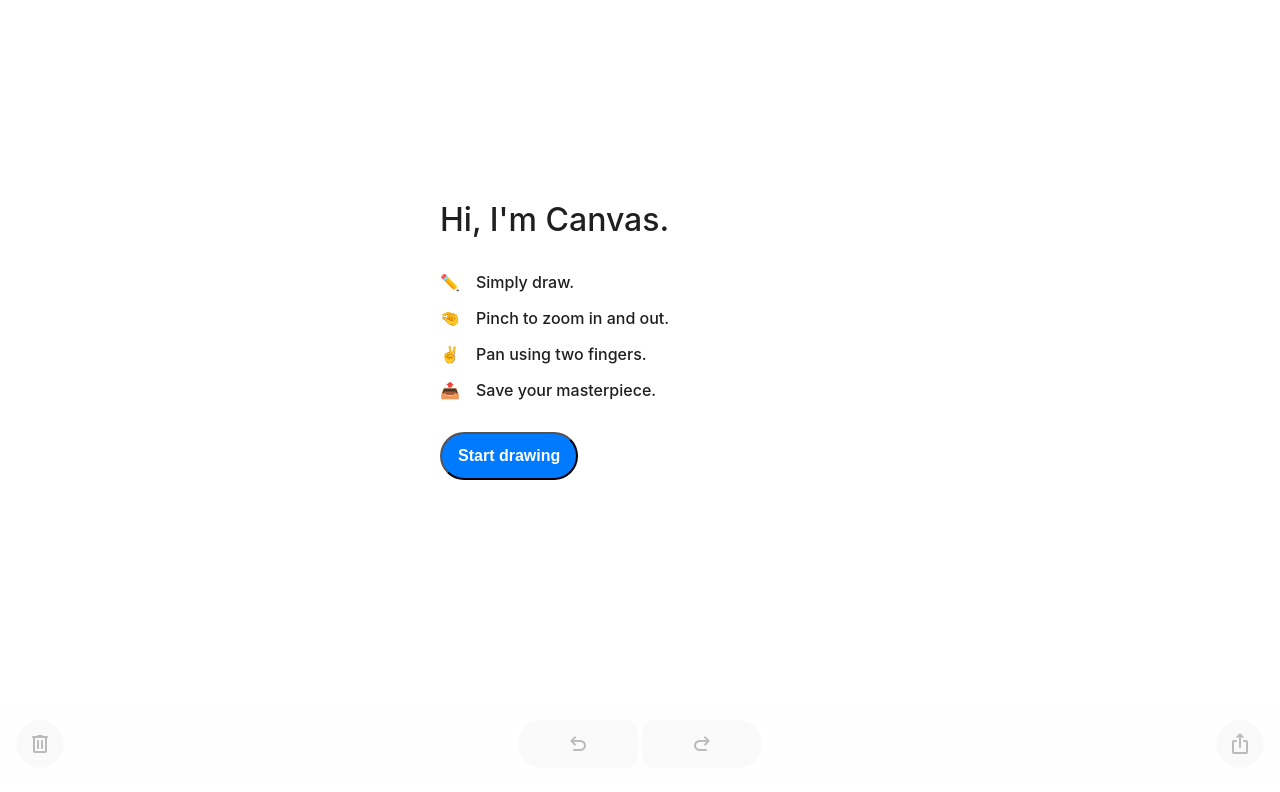
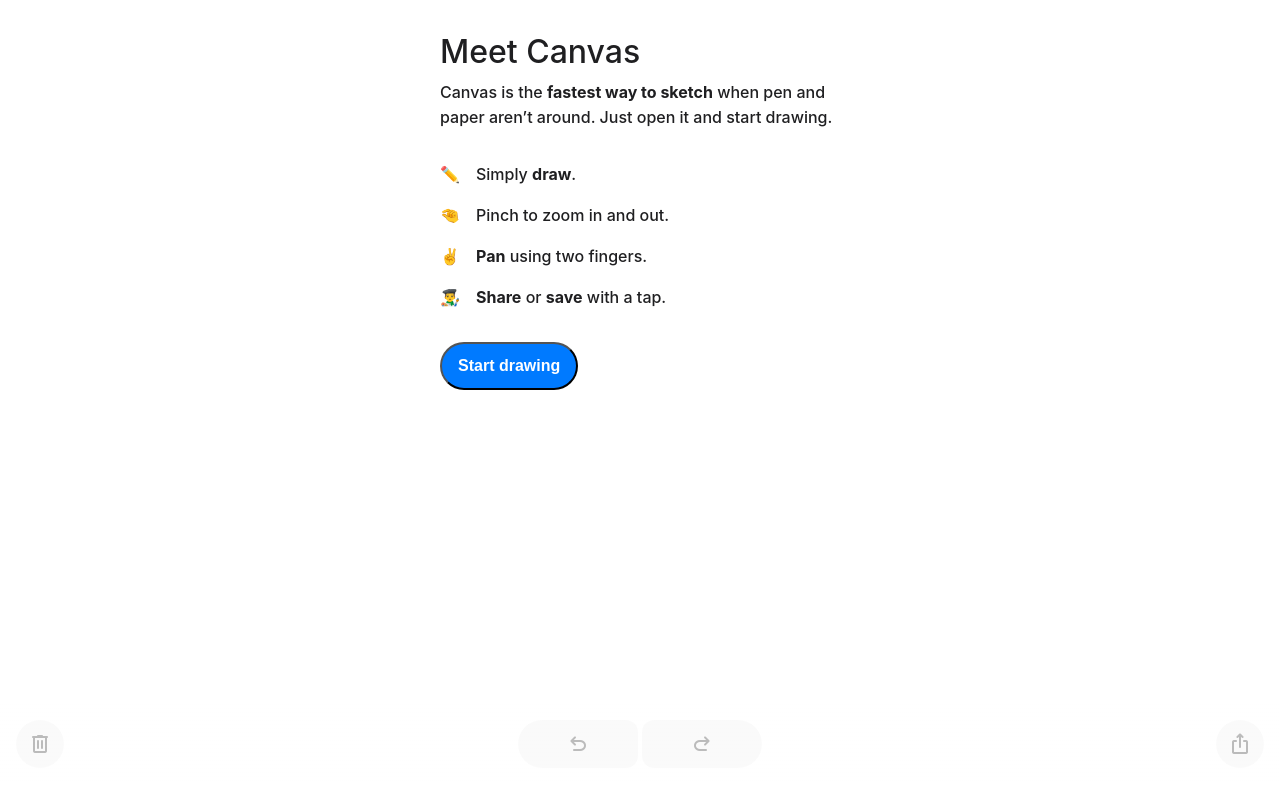
Before and after one commit to matanmo/canvas, a website: page index.html in a window 1280 px wide. Drawn offline with nearby package versions, Linux system fonts and the light colour scheme.

Commit message:
Improve splash screen onboarding experience
- Update title from 'Hi, I'm Canvas.' to 'Meet Canvas'
- Add descriptive paragraph about Canvas being fastest way to sketch
- Bold key action words in instructions (draw, zoom, pan, share, save)
- Change save icon to artist emoji and update text
- Adjust layout spacing and alignment for better readability

```diff
--- a/index.html
+++ b/index.html
@@ -23,23 +23,24 @@
     <!-- Splash screen overlay -->
     <div id="splashScreen" class="splash-screen hidden">
         <div class="splash-content">
-            <h1>Hi, I'm Canvas.</h1>
+            <h1>Meet Canvas</h1>
+            <p>Canvas is the <b>fastest way to sketch</b> when pen and paper aren’t around. Just open it and start drawing.</p>
             <div class="splash-instructions">
                 <div class="instruction-item">
                     <span class="instruction-icon">✏️</span>
-                    <span class="instruction-text">Simply draw.</span>
+                    <span class="instruction-text">Simply <b>draw</b>.</span>
                 </div>
                 <div class="instruction-item">
                     <span class="instruction-icon">🤏</span>
-                    <span class="instruction-text">Pinch to zoom in and out.</span>
+                    <span class="instruction-text">Pinch to </b>zoom</b> in and out.</span>
                 </div>
                 <div class="instruction-item">
                     <span class="instruction-icon">✌️</span>
-                    <span class="instruction-text">Pan using two fingers.</span>
+                    <span class="instruction-text"><b>Pan</b> using two fingers.</span>
                 </div>
                 <div class="instruction-item">
-                    <span class="instruction-icon">📤</span>
-                    <span class="instruction-text">Save your masterpiece.</span>
+                    <span class="instruction-icon">👨‍🎨</span>
+                    <span class="instruction-text"><b>Share</b> or <b>save</b> with a tap.</span>
                 </div>
             </div>
             <button id="gotItBtn" class="got-it-btn">Start drawing</button>
--- a/style.css
+++ b/style.css
@@ -27,7 +27,7 @@ html, body {
     font-family: -apple-system, BlinkMacSystemFont, 'Segoe UI', Roboto, sans-serif;
     font-size: 16px;
     font-weight: 500;
-    line-height: 20px;
+    line-height: 25px;
     background-color: var(--background);
     /* Disable overscroll effects */
     overscroll-behavior: none;
@@ -281,7 +281,7 @@ body.standalone-mode .toolbar {
     bottom: 0;
     display: flex;
     justify-content: center;
-    align-items: center;
+    align-items: top;
     z-index: 1000; /* Above canvas but below toolbar */
     padding: 32px;
     opacity: 1;
@@ -311,8 +311,12 @@ body.standalone-mode .toolbar {
     font-size: 32px;
     font-weight: 500;
     color: var(--primary);
+    margin-bottom: 8px;
+    line-height: 40px;
+}
+
+.splash-content p {
     margin-bottom: 32px;
-    line-height: 40px;
 }
 
 .splash-instructions {
```
